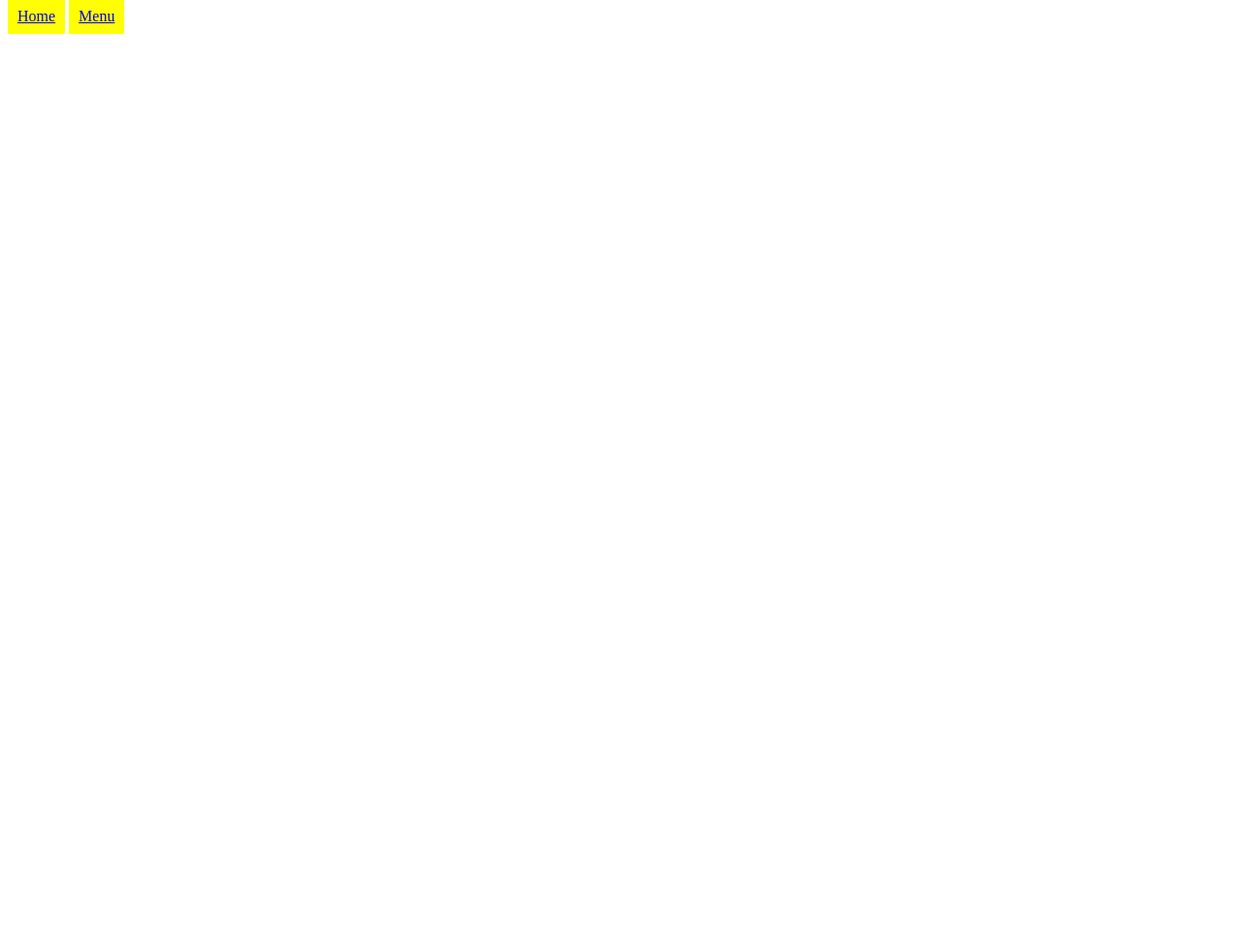
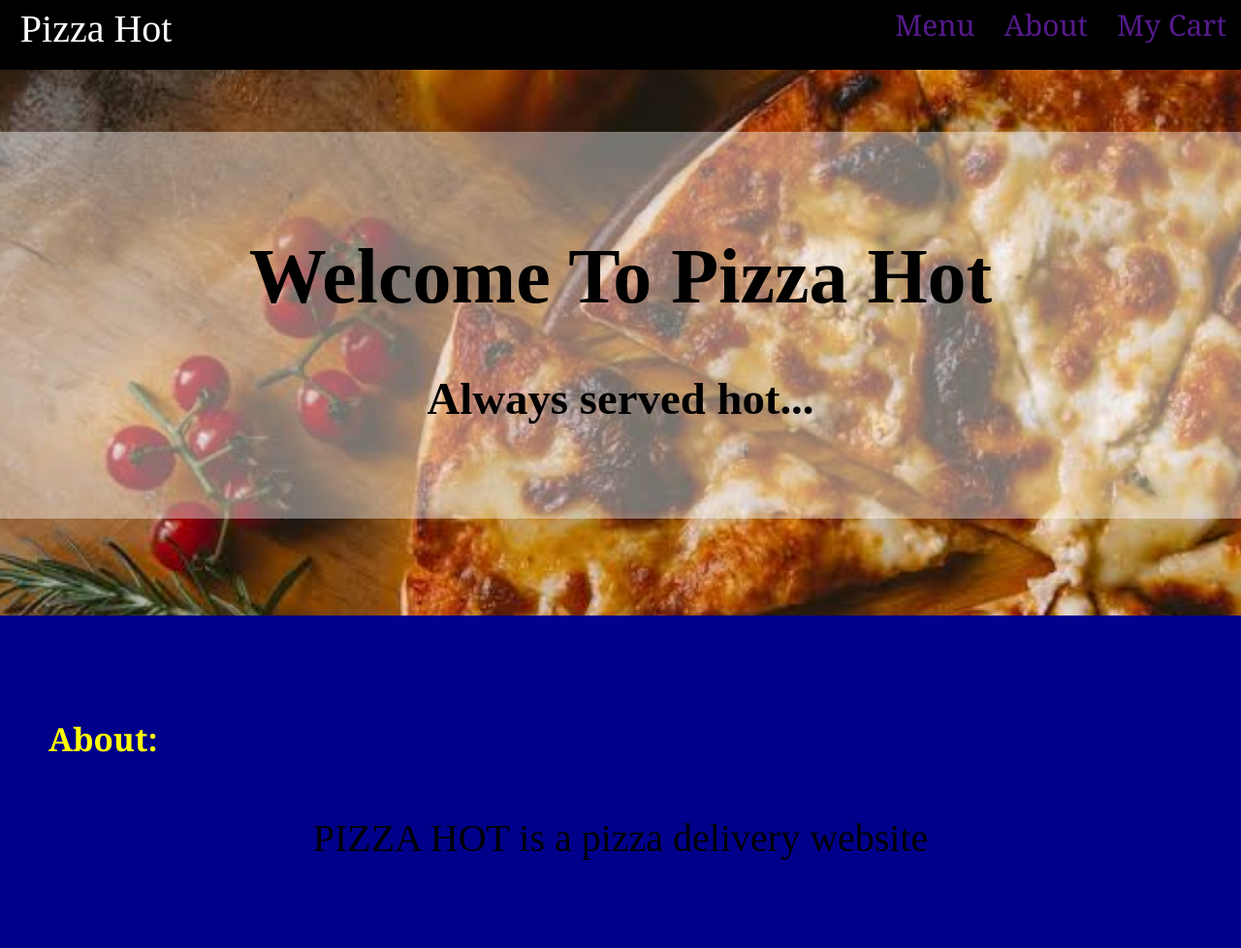
Before and after one commit to SheethalR148/WebMiniProject, a PHP site: page / in a window 1280 px wide. Before the commit the page is almost empty. Shown: the whole page at 97% size. Before the commit the page ends 35 px from the top, so only its background shows below. Run offline with PHP 8.4, Linux system fonts and the light colour scheme.

Commit message:
background file and welcome page

```diff
--- a/index.php
+++ b/index.php
@@ -2,30 +2,71 @@
 <head>
     <title>Mini Project</title>
     <style>
-        ul {
+        body{
+            padding: 0;
+            margin: 0;
+            background-image: url("background.jpeg");
+            background-repeat: no-repeat;
+            background-position: center;
+            background-size: cover;
+        }
+        nav{
+            color: white;
+            background-color: black;
+            height: 9%;
+            width: 100%;
+            text-align: left;
+            font-family: Cambria;
+            font-size: 40px;
             position: fixed;
-            top: 0;
         }
-        li {
-            display: inline;
-            float: left;
+        ul{
+            list-style-type: none;
+            margin: 0;
+            padding: 0;
 
         }
-        a {
-            /*display: block;*/
-            padding: 10px;
-            background-color: yellow;
+        li{
+            display: inline;
+
+        }
+        li a{
+            text-decoration: none;
+            float: right;
+            padding: 5px 15px;
+            font-size: 30px;
+        }
+        div {
+            padding: 50px;
+            margin-top: 100px;
+            text-align: center;
+            font-size: 40px;
+            font-family: Algerian;
+            ;
+        }
+        .layer{
+            background-color: rgba(256,256,256,0.4);
         }
     </style>
 </head>
 <body>
-<!--    <ul>-->
     <nav>
-       <a href="#home" >Home</a>
-       <a href="#menu">Menu</a>
+        <ul>
+            &nbsp;&nbsp;<li style="font-family: Algerian">Pizza Hot</li>
+            <li><a href="">My Cart</a></li>
+            <li><a href="">About</a></li>
+            <li><a href="">Menu</a></li>
+        </ul>
     </nav>
-<!--    </ul>-->
-    <?php
-    ?>
+    <br/>
+    <br/>
+    <div class="layer">
+        <h1>Welcome To Pizza Hot</h1>
+        <h3>Always served hot...</h3>
+    </div>
+    <div style="background-color: darkblue">
+        <h5 style="font-family: Cambria;color: yellow;text-align: left">About:</h5>
+        <p>PIZZA HOT is a pizza delivery website </p>
+    </div>
 </body>
 </html>
```
Also changed, not shown: background.jpeg (added).
